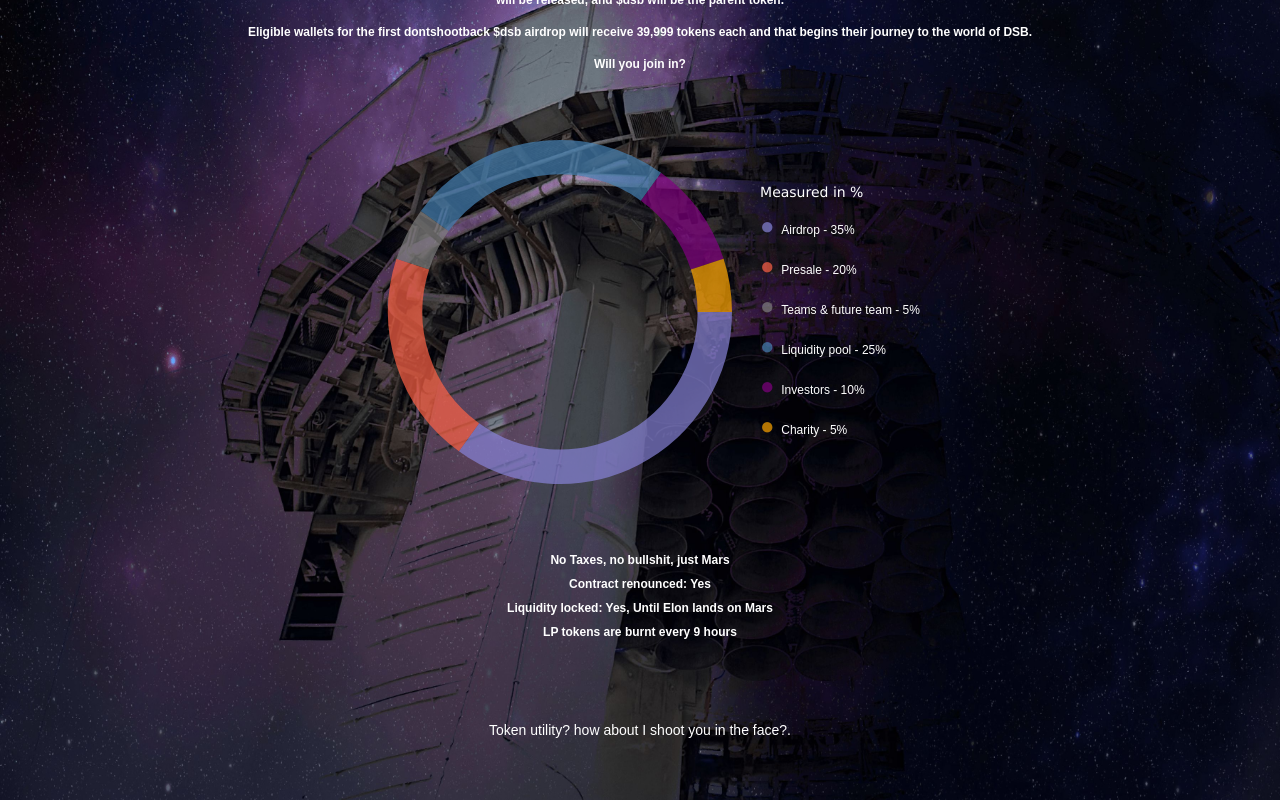
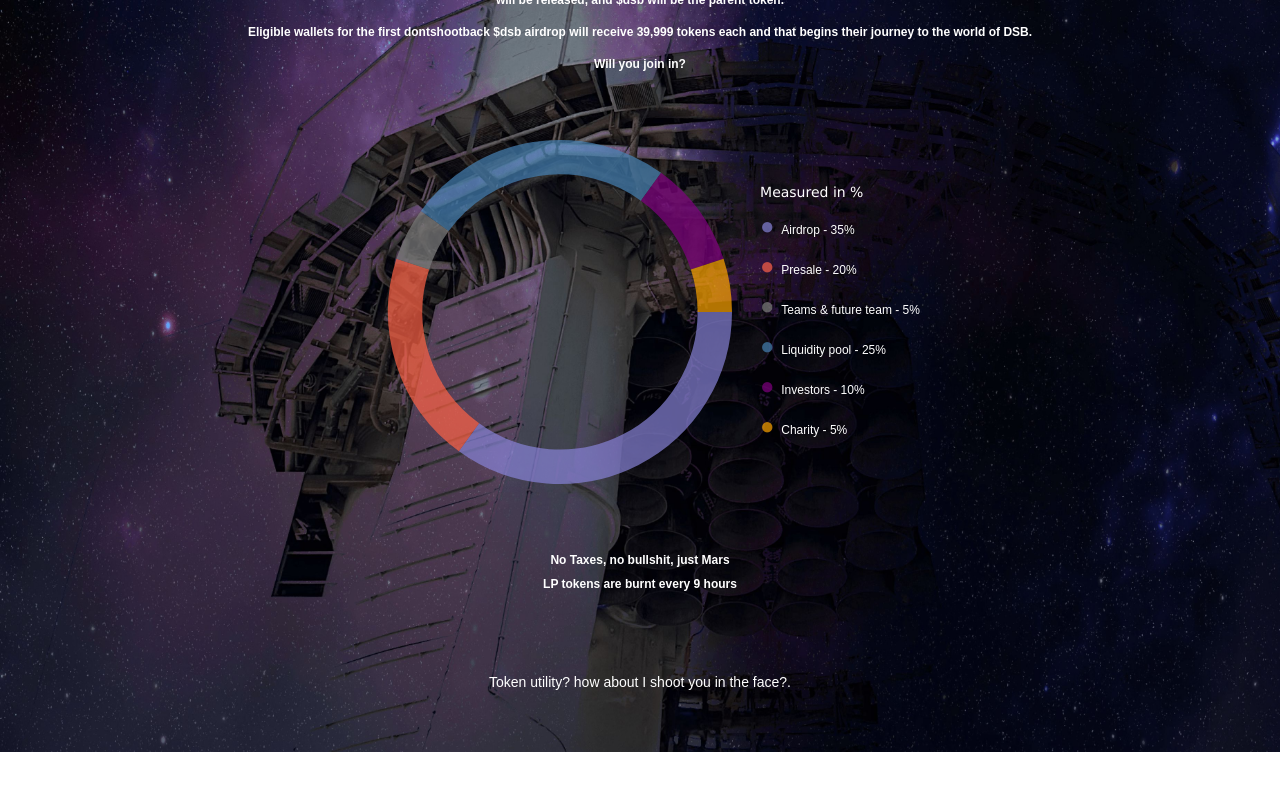
Before and after one commit to Kolajosh/dsb, a React (Create React App) app: page / in a window 1280 px wide. Shown: the part 846-1646 px from the top of the page. After the commit the page ends 1598 px from the top, so only its background shows below. Built offline with nearby package versions, Linux system fonts and the light colour scheme.

Commit message:
some updates

```diff
--- a/src/view/Onboarding/Landing.jsx
+++ b/src/view/Onboarding/Landing.jsx
@@ -313,8 +313,8 @@ const Landing = () => {
           <div className="text-white space-y-5">
             <div className="text-xs space-y-2 font-syncopate font-bold">
               <div> No Taxes, no bullshit, just Mars</div>
-              <div> Contract renounced: Yes</div>
-              <div> Liquidity locked: Yes, Until Elon lands on Mars</div>
+              {/* <div> Contract renounced: Yes</div> */}
+              {/* <div> Liquidity locked: Yes, Until Elon lands on Mars</div> */}
               <div> LP tokens are burnt every 9 hours</div>
             </div>
           </div>
```
